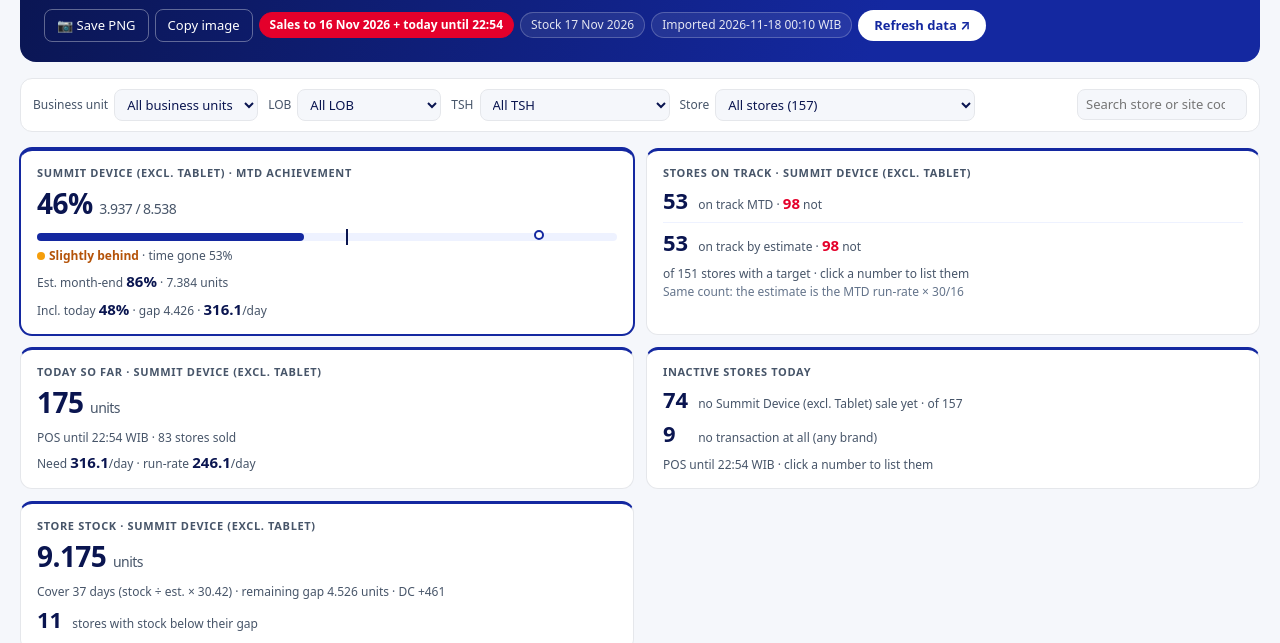
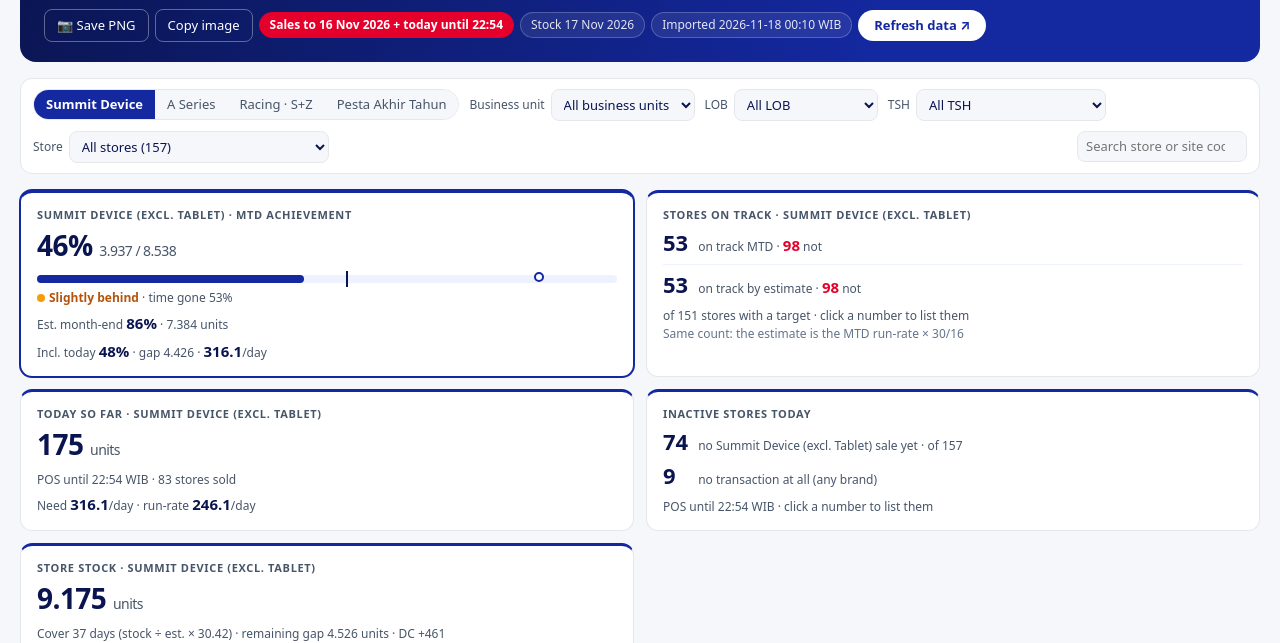
Before and after one commit to rcm5DaMon/samsung_summit, a plain HTML site: page dashboard.html in a window 1280 px wide. Shown: the part 133-776 px from the top of the page. Drawn offline with Linux system fonts and the light colour scheme.

Commit message:
Add files via upload

```diff
--- a/dashboard.html
+++ b/dashboard.html
@@ -112,6 +112,10 @@
   .seg button { font: inherit; font-size: 13px; background: var(--surface-0); color: var(--text-secondary); border: 0;
                 padding: 5px 12px; cursor: pointer; }
   .seg button[aria-pressed="true"] { background: var(--series-1); color: #fff; font-weight: 600; }
+  /* dashboard tabs: links to the other pages (each page loads only its own data) */
+  .seg a { font-size: 13px; background: var(--surface-0); color: var(--text-secondary); padding: 5px 12px; text-decoration: none; white-space: nowrap; }
+  .seg a:hover { color: var(--series-1); }
+  .seg a[aria-current="page"] { background: var(--series-1); color: #fff; font-weight: 600; }
   .spacer { flex: 1; }
   .clear { font: inherit; font-size: 12px; color: var(--text-secondary); background: none; border: 1px solid var(--border);
            border-radius: 8px; padding: 4px 8px; cursor: pointer; }
@@ -357,7 +361,7 @@
   </header>
 
   <div class="filters" role="group" aria-label="Filters">
-    <!-- one target per page: summit.html / aseries.html / racing.html / pesta.html -->
+    <span class="seg" id="navTabs" role="navigation" aria-label="Dashboards"></span>
     <span class="seg pesta-only" role="group" aria-label="Pesta measure">
       <button type="button" data-pmeas="p" aria-pressed="true" title="Quantity: SUM_quantity">Qty</button>
       <button type="button" data-pmeas="pv" aria-pressed="false" title="Value: SUM_total_nett_amount_with_tax (Rp)">Value (Rp)</button>
@@ -489,6 +493,24 @@ const PAGES = {
   pesta:   { prog: "p",   title: "Pesta Akhir Tahun", sub: "Pesta Akhir Tahun", h1: null },
 };
 const CFG = PAGES[PAGE] || PAGES.summit;
+const NAV = [["summit", "Summit Device"], ["aseries", "A Series"], ["racing", "Racing · S+Z"], ["pesta", "Pesta Akhir Tahun"]];
+// built pages are summit.html etc.; the raw template (local testing) uses dashboard.html?page=…
+const pageUrl = (pg) => "__PAGE__".startsWith("__") ? `dashboard.html?page=${pg}` : `${pg}.html`;
+// the BU / LOB / TSH / store / search filter travels to the other dashboards in the link (#bu=…&lob=…)
+function navHash() {
+  const h = new URLSearchParams();
+  ["bu", "lob", "tsh", "store", "q"].forEach((k) => { if (state[k]) h.set(k, state[k]); });
+  const str = h.toString(); return str ? "#" + str : "";
+}
+function renderNav() {
+  document.getElementById("navTabs").innerHTML = NAV.map(([pg, label]) =>
+    `<a href="${pageUrl(pg)}${navHash()}"${pg === PAGE ? ' aria-current="page"' : ""}>${label}</a>`).join("");
+}
+function readHash() {
+  const h = new URLSearchParams(location.hash.slice(1));
+  ["bu", "lob", "tsh", "store", "q"].forEach((k) => { if (h.get(k)) state[k] = h.get(k); });
+  if (state.q) document.getElementById("fSearch").value = state.q;
+}
 
 const PROG = { all: "Summit Device (excl. Tablet)", a: "A Series", r: "Racing (S+Z)", p: "Pesta Akhir Tahun · qty", pv: "Pesta Akhir Tahun · value" };
 const KI = { all: 0, a: 1, r: 2, p: 0, pv: 1 };          // index into each store's daily [all, a, r] / Pesta daily [qty, value]
@@ -532,7 +554,7 @@ const state = { pm: 11, view: "cards", cSort: "name", mClosed: new Set(), mOpenV
 
 fetch(`data/${PAGE}.json`, { cache: "no-store" })
   .then((r) => r.json())
-  .then((json) => { D = prep(json); state.prog = CFG.prog; state.pm = D.pmDefault; state.pmeas = "p"; initUi(); render(); })
+  .then((json) => { D = prep(json); state.prog = CFG.prog; state.pm = D.pmDefault; state.pmeas = "p"; readHash(); initUi(); render(); })
   .catch((e) => { document.getElementById("sub").textContent = `Could not load data/${PAGE}.json - ` + e; });
 
 // ---------- data ----------
@@ -836,6 +858,7 @@ const longDate = (s) => (typeof s === "string" ? parseDate(s) : s).toLocaleDateS
 // ---------- render ----------
 function render() {
   applyPeriod();
+  renderNav();
   const pesta = isP();
   document.body.classList.toggle("pesta", pesta);
   document.querySelectorAll("[data-prog]").forEach((x) => x.setAttribute("aria-pressed", x.dataset.prog === (pesta ? "p" : state.prog)));
```
Also changed, not shown: 1 other file.
